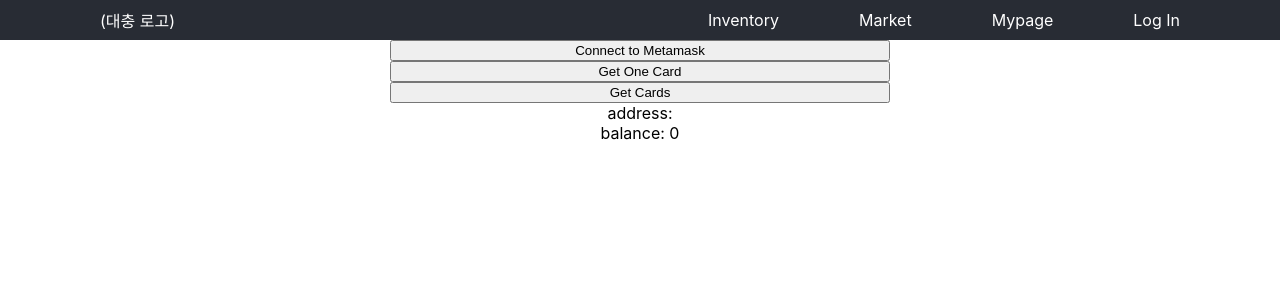
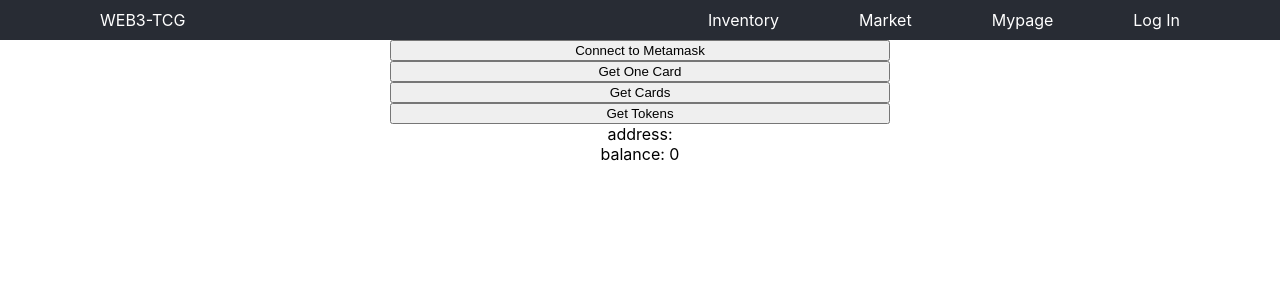
Before and after one commit to ComeToMiCasa/web3-tcg, a React (Create React App) app: page /mypage in a window 1280 px wide. Shown: the top 300 px of the page. Built offline with nearby package versions, Linux system fonts and the light colour scheme; no server answers; the database is empty.

Commit message:
Change favicon & added getTokens

```diff
--- a/src/components/header.js
+++ b/src/components/header.js
@@ -17,7 +17,7 @@ const Header = () => {
 		<div className="Header">
 			<Link to="/" style={{textDecoration: "none", color: "inherit"}}>
 				<div className="HeaderLogo">
-                (대충 로고)
+					WEB3-TCG
 				</div>
 			</Link>
 
--- a/src/pages/inventoryPage.js
+++ b/src/pages/inventoryPage.js
@@ -62,7 +62,7 @@ const InventoryPage = () => {
 		if(idList.length !== 0 && account !== undefined) {
 			const res = await getUserInventory()
 			const zippedList = idList.map((id, i) => [id, Number(res[i])])
-			const filteredList = zippedList.filter((items) => items[1] != 0)
+			const filteredList = zippedList.filter((items) => items[1] !== 0)
 
 			const cards = await Promise.all(filteredList.map(
 				async (items) => {
--- a/src/pages/loginPage.js
+++ b/src/pages/loginPage.js
@@ -18,7 +18,7 @@ const LoginPage = () => {
 				const uid = user.uid
 				const username = user.displayName
 
-				if(user.metadata.creationTime == user.metadata.lastSignInTime) {
+				if(user.metadata.creationTime === user.metadata.lastSignInTime) {
 					console.log(user.metadata.creationTime, user.metadata.lastSignInTime)
 					setDoc(doc(db, "Users", uid), {
 						uid,
--- a/src/pages/myPage.js
+++ b/src/pages/myPage.js
@@ -71,6 +71,13 @@ const MyPage = () => {
 		setBalance(balance)
 	}
 
+	const getTokens = async () => {
+		const web3 = new Web3(window.ethereum)
+		const TokenContract = new web3.eth.Contract(TOKEN_CONTRACT_ABI, TOKEN_CONTRACT_ADDRESS)
+
+		await TokenContract.methods.mint(account, 10).send({ from: account })
+	}
+
 	useEffect(() => {
 		if(account != null) {
 			console.log(account)
@@ -89,7 +96,7 @@ const MyPage = () => {
 			<button onClick={connectWallet}>Connect to Metamask</button>
 			<button onClick={addCardToContract}>Get One Card</button>
 			<button onClick={addCardsToChain}>Get Cards</button>
-
+			<button onClick={getTokens}>Get Tokens</button>
 			<div>
 			address: {account}
 
```
Also changed, not shown: 1 other file (tests, documents, lock files or other folders).
